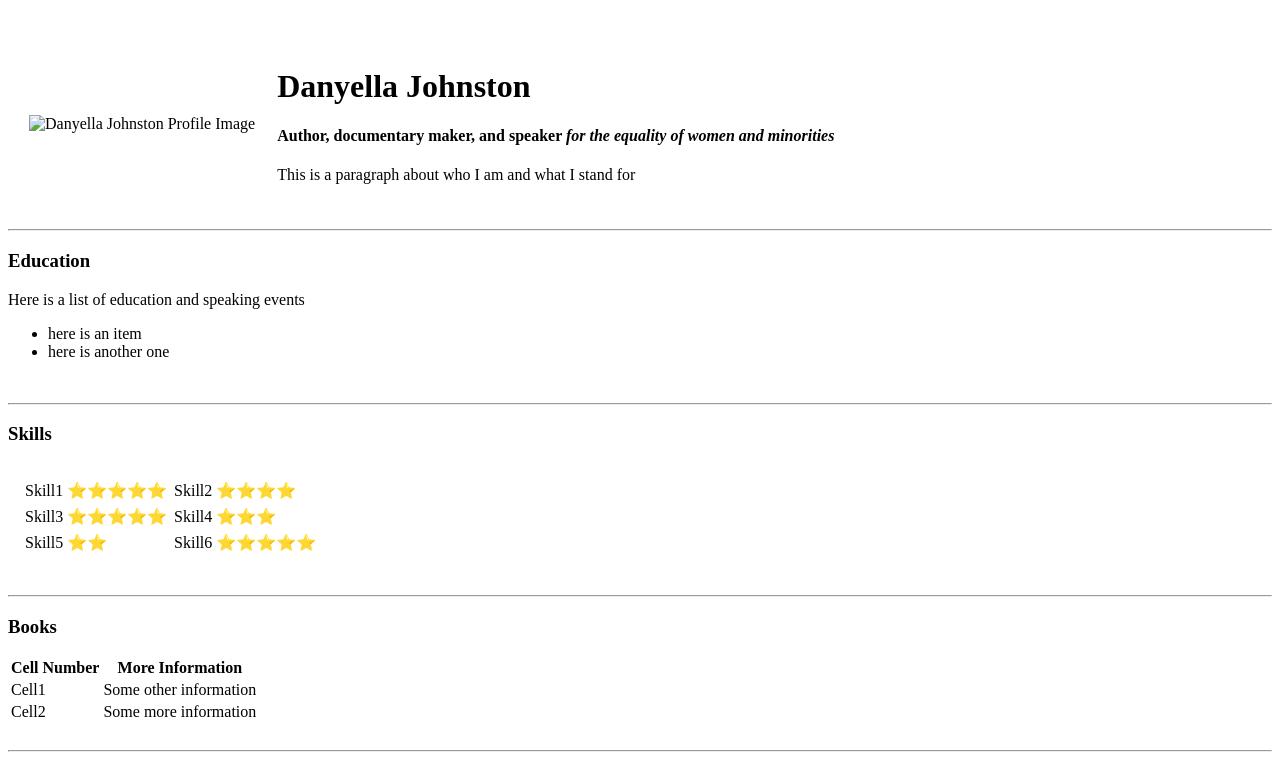
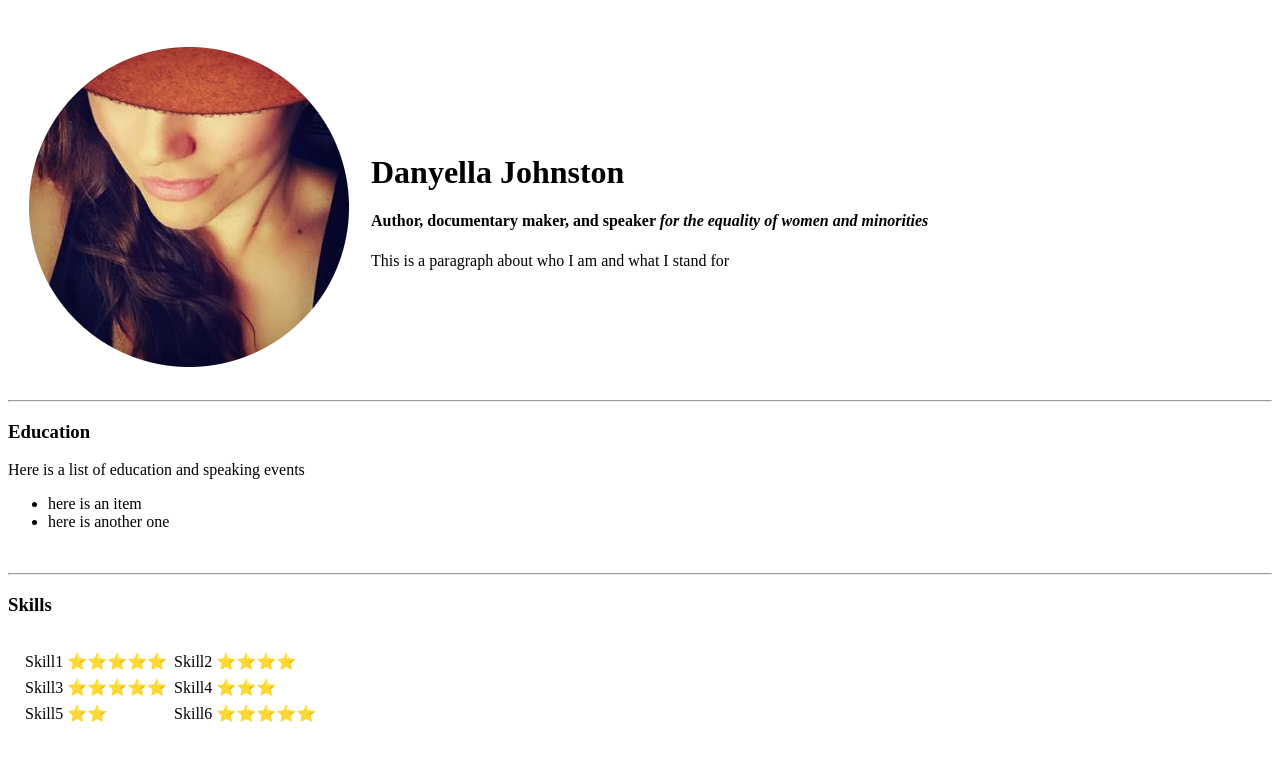
Before and after one commit to DanyJohnston/TestSite, a plain HTML site: page index.html in a window 1280 px wide. Shown: the top 765 px of the page. Drawn offline with Linux system fonts and the light colour scheme; the site is published under a folder, as on GitHub Pages, so addresses that start at the root find nothing.

Commit message:
Update URL to Profile Image

```diff
--- a/index.html
+++ b/index.html
@@ -11,7 +11,7 @@
 <br>
 
 <table cellspacing="20">
-  <td><img src="/TestSite/Images/Profile Image-modified.png" alt="Danyella Johnston Profile Image"></td>
+  <td><img src="TestSite/Images/Profile Image-modified.png" alt="Danyella Johnston Profile Image"></td>
   <td><h1>Danyella Johnston</h1>
   <h4>
     <p>Author, documentary maker, and speaker <em>for the equality of women and minorities</em></p>
```
